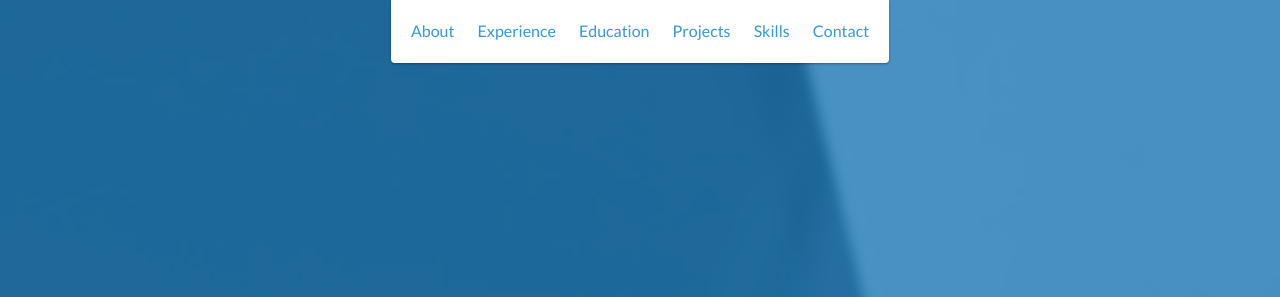
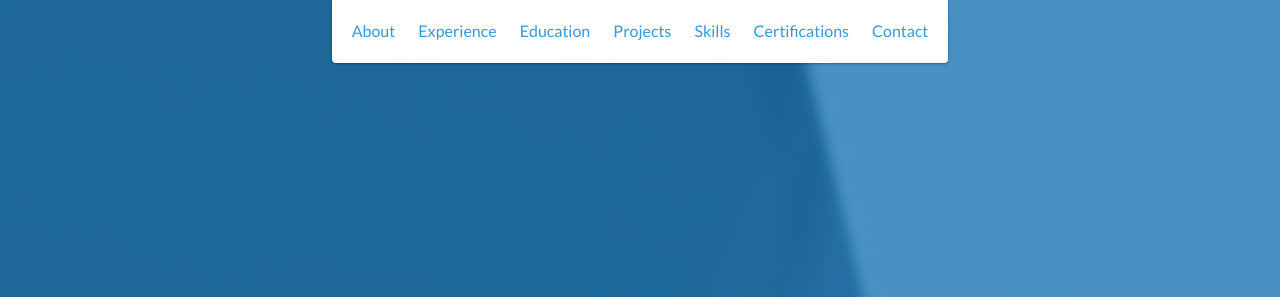
Before and after one commit to asimashk/portfolio, a website: page index.html in a window 1280 px wide. Shown: the top 297 px of the page. Drawn offline with nearby package versions, Linux system fonts and the light colour scheme.

Commit message:
Update index.html

```diff
--- a/index.html
+++ b/index.html
@@ -38,6 +38,9 @@
             </li>
             <li>
                 <a href="#skills">Skills</a>
+            </li>
+            <li>
+                <a href="#certifications">Certifications</a>
             </li>
             <li>
                 <a href="#contact">Contact</a>
```
